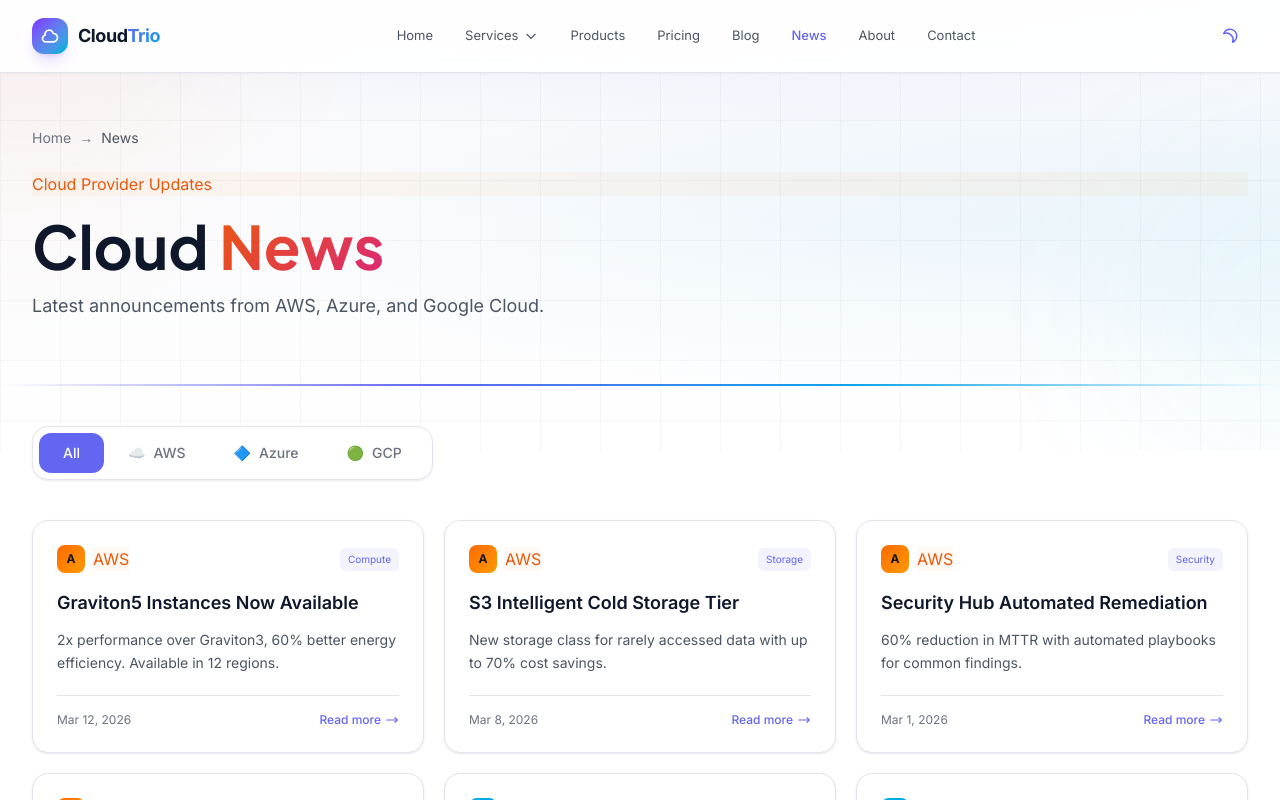
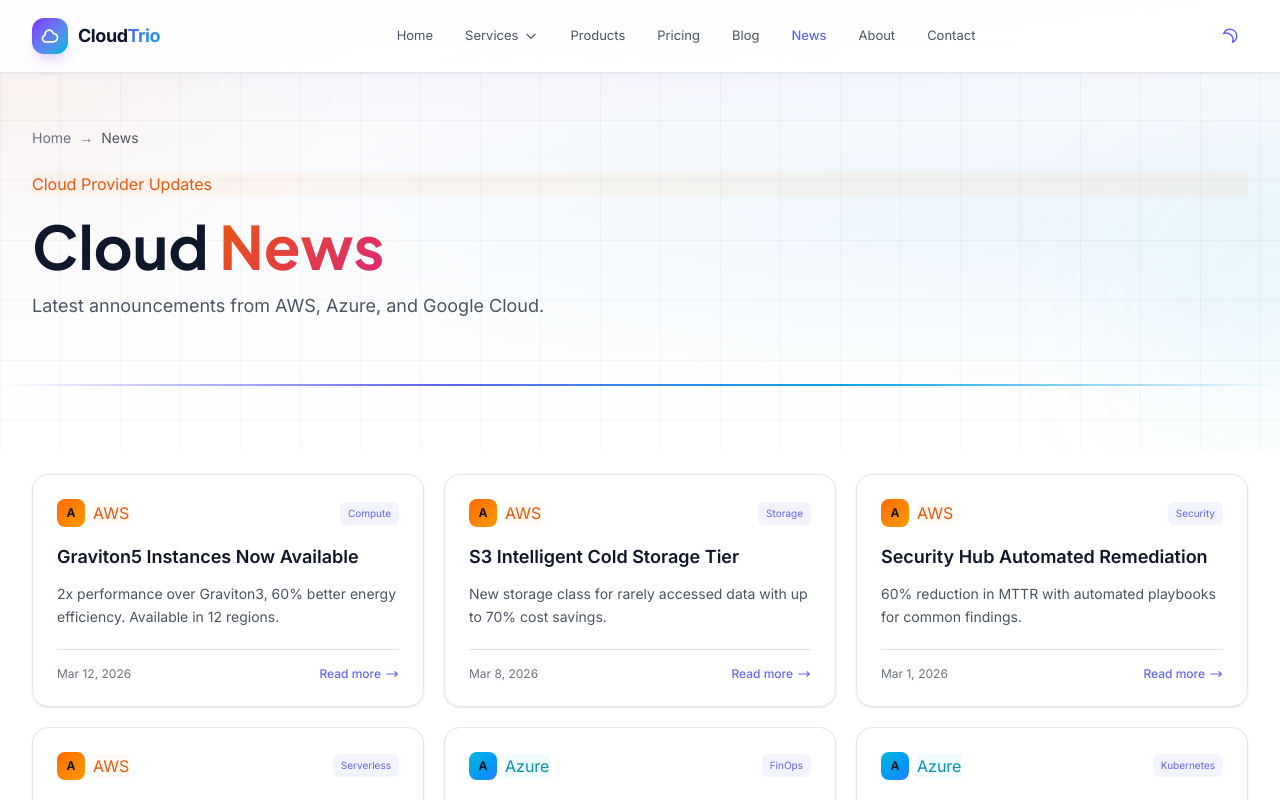
Before and after one commit to bshah1914/cloudtrio-website-react, a React (Vite) app: page /news in a window 1280 px wide. Shown: the top 800 px of the page. Built offline with nearby package versions, Linux system fonts and the light colour scheme.

Commit message:
Remove provider tab filter from News page
Show all news items without filtering tabs.

Co-Authored-By: Claude Opus 4.6 (1M context) <noreply@anthropic.com>

```diff
--- a/src/pages/NewsPage.jsx
+++ b/src/pages/NewsPage.jsx
@@ -26,9 +26,8 @@ const news = [
 ]
 
 export default function NewsPage() {
-  const [active, setActive] = useState('All')
   const [email, setEmail] = useState('')
-  const filtered = active === 'All' ? news : news.filter((n) => n.provider === active)
+  const filtered = news
 
   return (
     <div>
@@ -56,30 +55,8 @@ export default function NewsPage() {
         <div className="glow-line mt-16" />
       </section>
 
-      {/* Provider Tabs */}
-      <section className="max-w-7xl mx-auto px-6 lg:px-8 -mt-6 relative z-10 mb-10">
-        <AnimatedSection>
-          <div className="inline-flex rounded-2xl p-1.5 card-dark">
-            {providers.map((p) => (
-              <motion.button
-                key={p}
-                onClick={() => setActive(p)}
-                whileTap={{ scale: 0.95 }}
-                className="relative px-6 py-2.5 rounded-xl text-sm font-medium transition-all"
-                style={{ color: active === p ? '#fff' : 'var(--text-muted)' }}
-              >
-                {active === p && (
-                  <motion.div layoutId="news-tab" className="absolute inset-0 rounded-xl" style={{ background: 'var(--accent)' }} transition={{ type: 'spring', stiffness: 400, damping: 30 }} />
-                )}
-                <span className="relative z-10 flex items-center gap-2">
-                  {p !== 'All' && <span>{providerConfig[p].icon}</span>}
-                  {p}
-                </span>
-              </motion.button>
-            ))}
-          </div>
-        </AnimatedSection>
-      </section>
+      {/* spacer */}
+      <div className="h-6" />
 
       {/* News Grid */}
       <section className="max-w-7xl mx-auto px-6 lg:px-8 pb-16">
```
